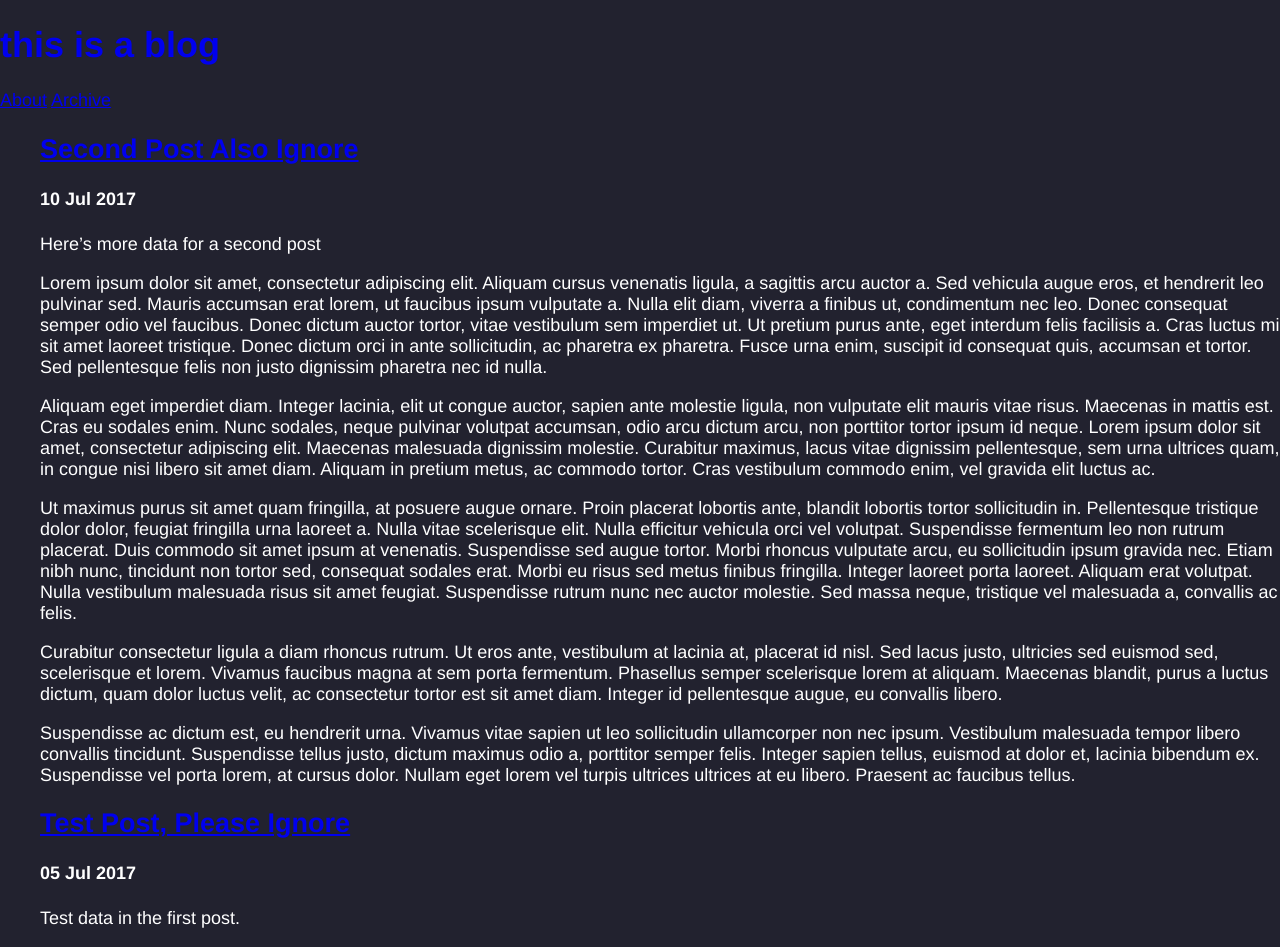
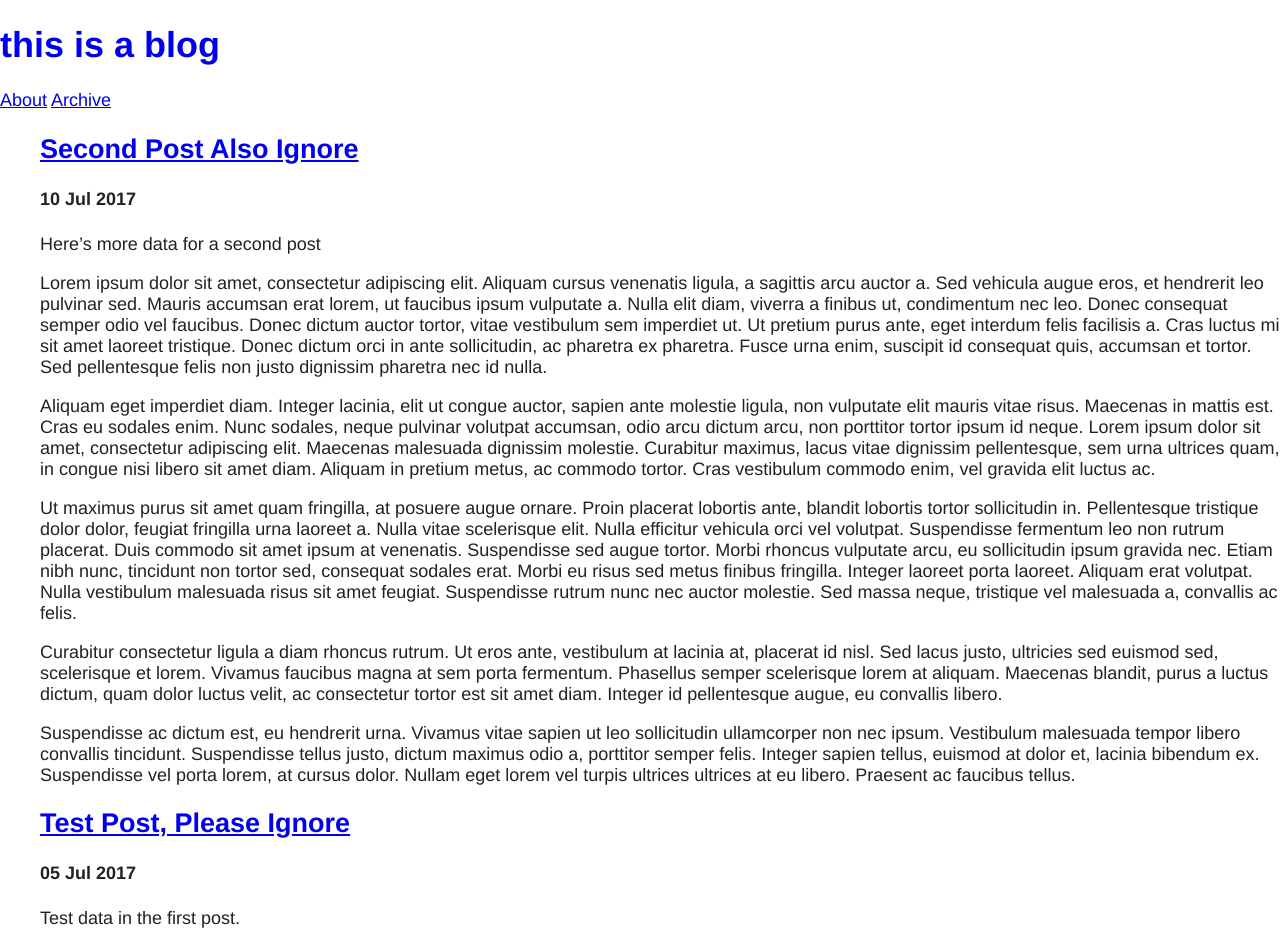
Before and after one commit to thisisamatthew/thisisamatthew.github.io, a Jekyll site: the page built from index.html, in a window 1280 px wide. Built offline with Jekyll 4.4.1, drawn with Linux system fonts in a browser that asks for light colours; the list of posts is cut into pages by our own code.

Commit message:
Update main.css

```diff
--- a/css/main.css
+++ b/css/main.css
@@ -1,6 +1,6 @@
 body {
-  background-color: #22222F;
-  color: #FFFFFF;
+  background-color: #FFFFFF;
+  color: #222222;
   margin: 0;
   padding: 0;
 
```
